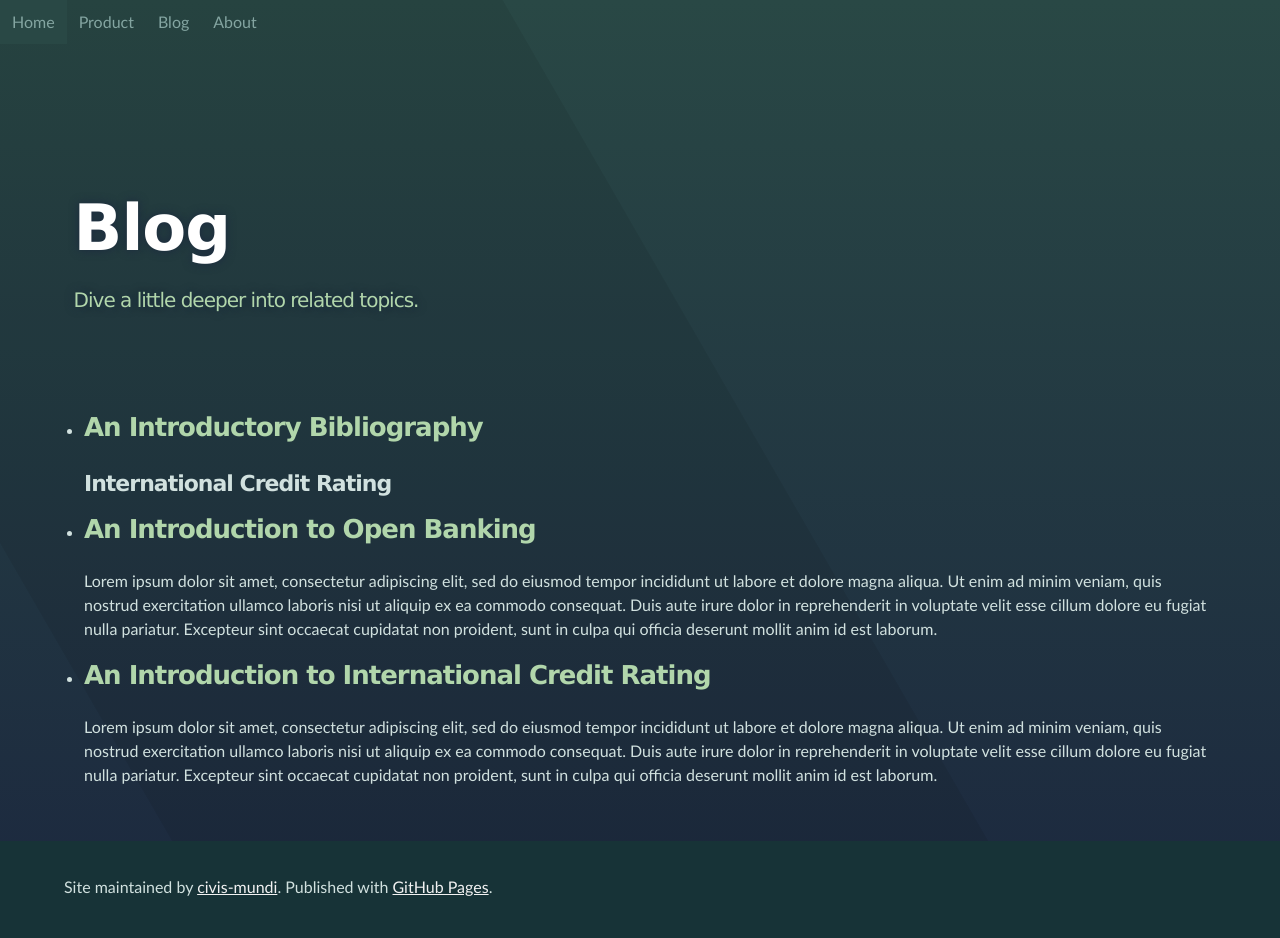
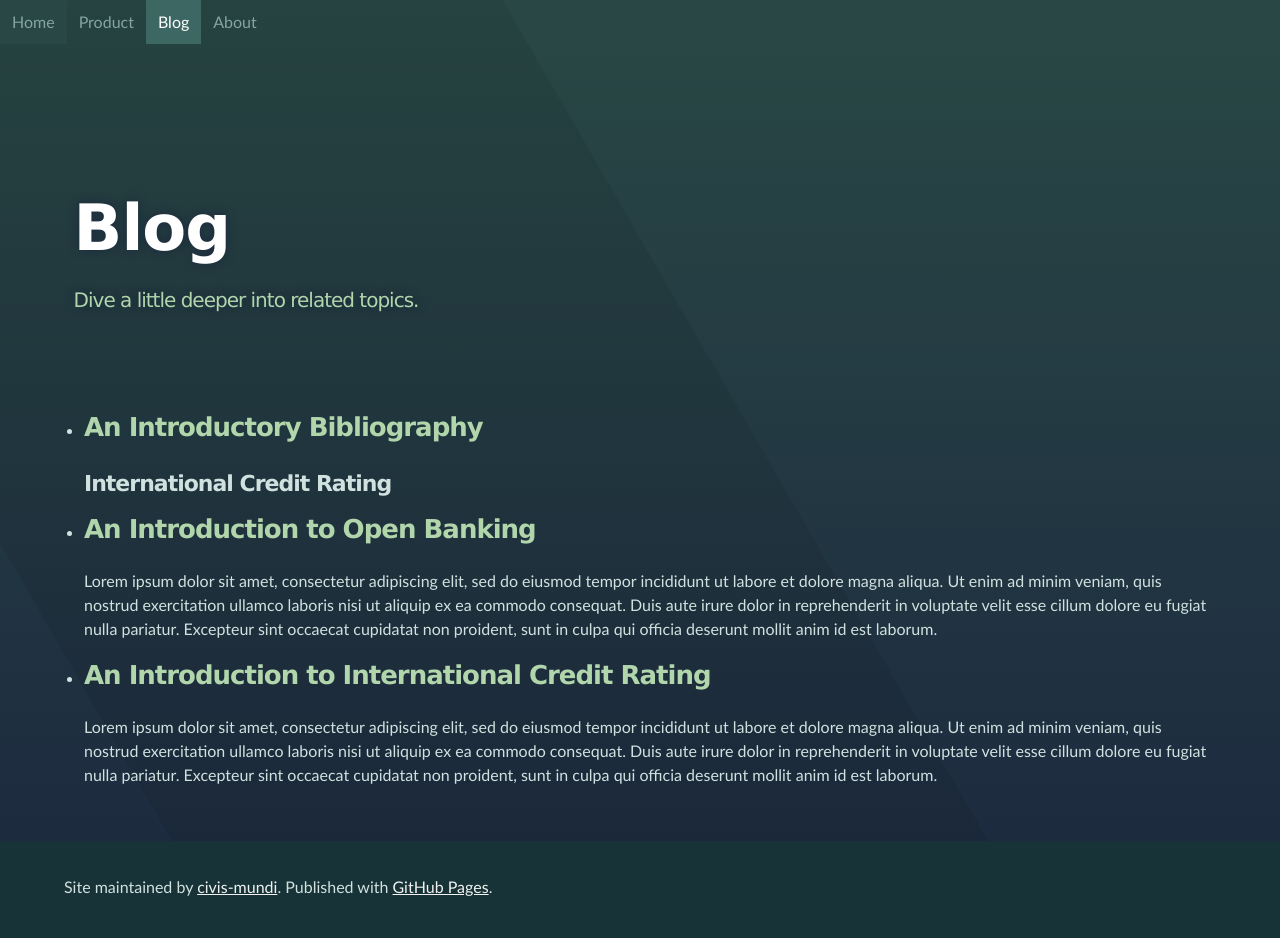
Before and after one commit to civis-mundi/civis-mundi.github.io, a Jekyll site: the page built from blog/index.html, in a window 1280 px wide. Built offline with Jekyll 4.4.1, drawn with Linux system fonts in a browser that asks for light colours.

Commit message:
#2 Menu fix.

```diff
--- a/_includes/navigation.html
+++ b/_includes/navigation.html
@@ -2,7 +2,7 @@
   <ul class="nav_list">
     <li class="nav_item"><a href="/" {% if page.url=="/" %}style="background-color: #3D6763;color: white;" {% endif %}>Home</a></li>
     <li class="nav_item"><a href="/product/" {% if page.url=="/product/" %}style="background-color: #3D6763;color: white;" {% endif %}>Product</a></li>
-    <li class="nav_item"><a href="/blog/" {% if page.url=="/about/" %}style="background-color: #3D6763;color: white;" {% endif %}>Blog</a></li>
+    <li class="nav_item"><a href="/blog/" {% if page.url=="/blog/" %}style="background-color: #3D6763;color: white;" {% endif %}>Blog</a></li>
     <li class="nav_item"><a href="/about/" {% if page.url=="/about/" %}style="background-color: #3D6763;color: white;" {% endif %}>About</a></li>
   </ul>
 </nav>
```
